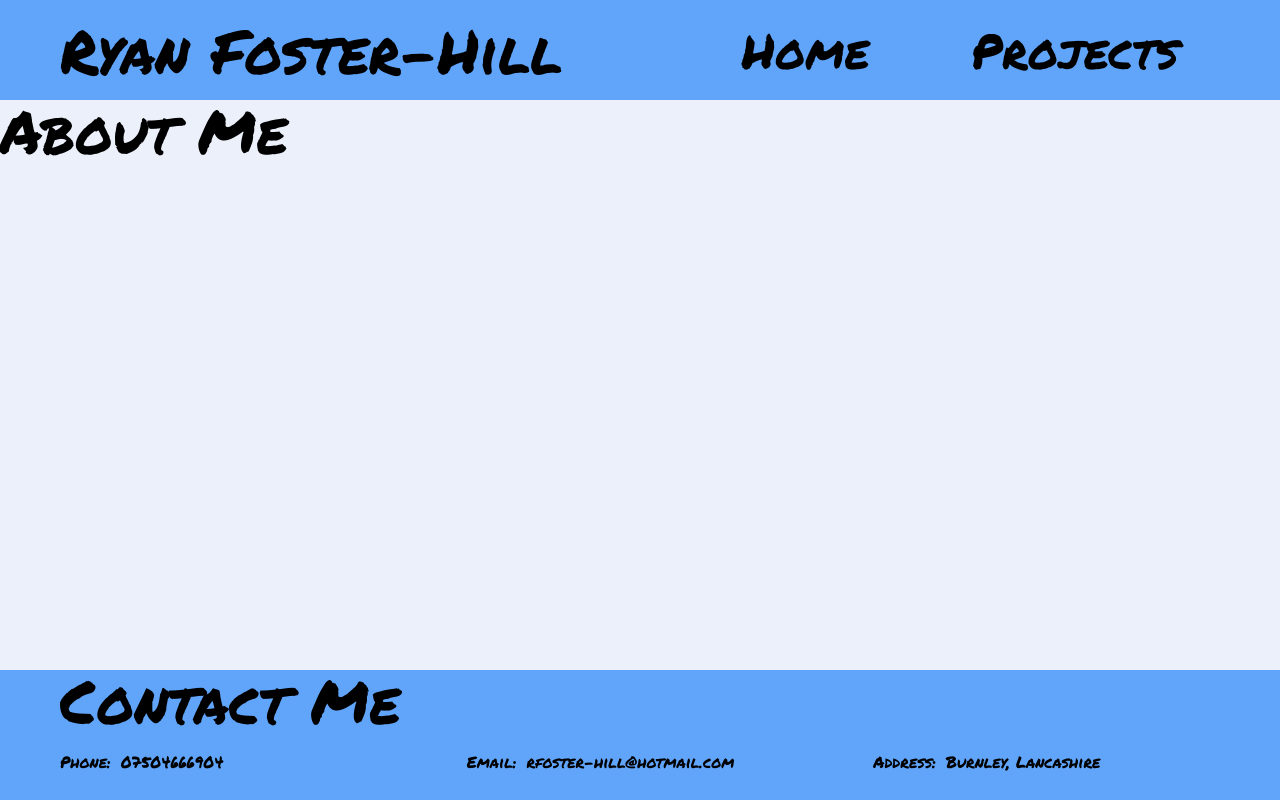
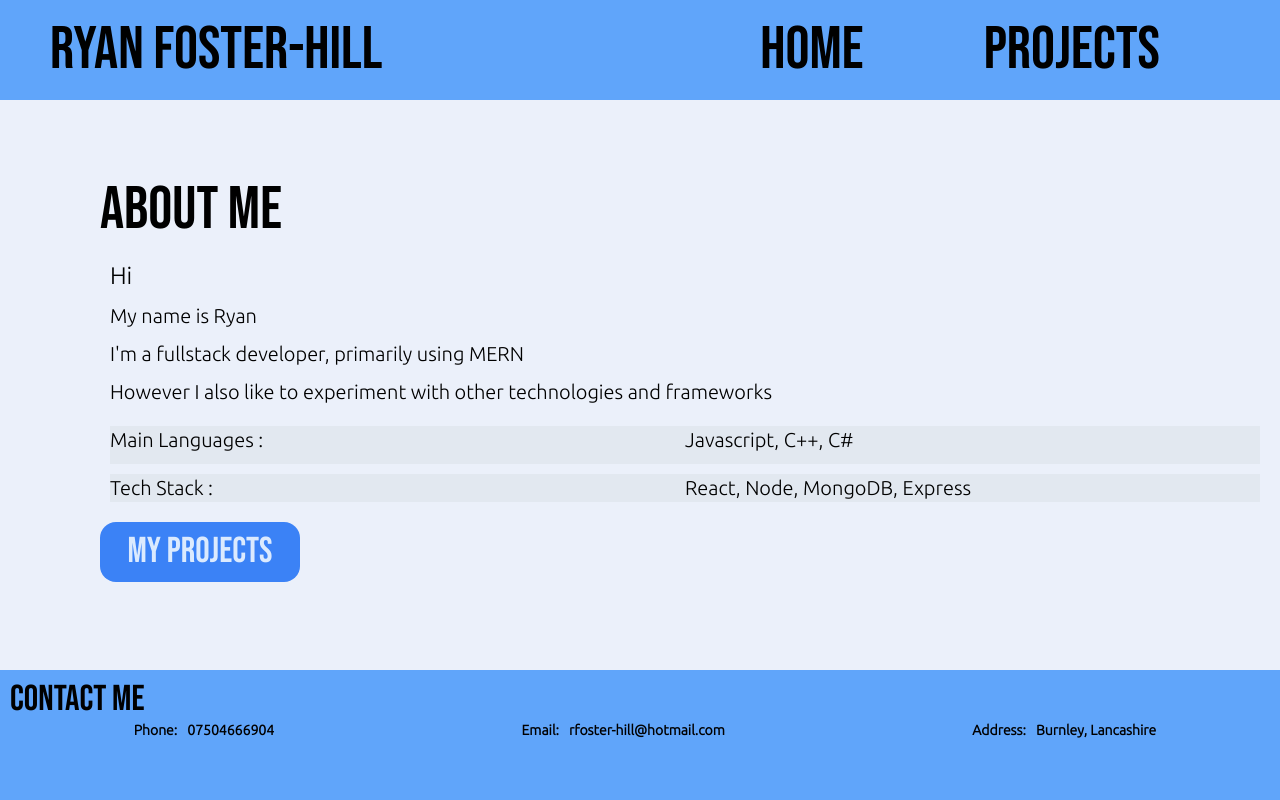
Before and after one commit to RyanRFH/PortfolioNextJS, a Next.js app: page / in a window 1280 px wide. Built offline with nearby package versions, Linux system fonts and the light colour scheme.

Commit message:
home page done

```diff
--- a/src/app/components/Footer.jsx
+++ b/src/app/components/Footer.jsx
@@ -4,21 +4,21 @@ import React from 'react';
 const Navbar = () => {
     return (
         <div className='bg-blue-400 h-[130px] mt-auto'>
-            <h1 className='text-6xl ml-[60px]'>Contact Me</h1>
-            <div className='grid grid-cols-3 ml-[60px] mt-[20px]'>
+            <h1 className='text-4xl ml-[10px] font-bebas mt-[10px]'>Contact Me</h1>
+            <div className='flex justify-around font-ubuntu font-bold text-sm flex-col lg:flex-row ml-[10px]'>
                 <div className='flex'>
                     <p className='mr-[10px]'>Phone:</p>
-                    <a href='tel:07504666904' className='hover:text-white'>07504666904</a>
+                    <a href='tel:07504666904' className='hover:text-blue-200'>07504666904</a>
                 </div>
                 <div className='flex'>
                 <p className='mr-[10px]'>Email:</p>
-                    <a href='mailto:rfoster-hill@hotmail.com' className='hover:text-white'>rfoster-hill@hotmail.com</a>
+                    <a href='mailto:rfoster-hill@hotmail.com' className='hover:text-blue-200'>rfoster-hill@hotmail.com</a>
                 </div>
                 <div className='flex'>
                     <p className='mr-[10px]'>Address:</p>
                     <a target='_blank'
                     href='https://www.google.com/maps/place/Burnley/@53.7916561,-2.3324403,12z/data=!3m1!4b1!4m6!3m5!1s0x487b9042f0923d57:0x4feaa828ce73e4cb!8m2!3d53.7892877!4d-2.2405035!16zL20vMDF0OGd6?entry=ttu'
-                    className='hover:text-white'>
+                    className='hover:text-blue-200'>
                     Burnley, Lancashire
                     </a>
                 </div>
--- a/src/app/components/Navbar.jsx
+++ b/src/app/components/Navbar.jsx
@@ -3,15 +3,16 @@ import React from 'react';
 
 const Navbar = () => {
     return (
-        <div className='bg-blue-400 grid grid-cols-2 h-[100px]'>
-            <Link href='/' className='flex items-center'>
-                <h1 className='text-6xl ml-[60px]'>Ryan Foster-Hill</h1>
+        <div className='grid grid-cols-2 bg-blue-400 h-[100px] font-bebas w-screen'>
+            <Link href='/' className='flex items-center lg:ml-[40px]'>
+                <h1 className='ml-[10px] lg:text-6xl sm:text-3xl text-3xl'>Ryan Foster-Hill</h1>
             </Link>
 
-            <div className='flex items-center justify-evenly text-5xl'>
-                <Link className='hover:text-white' href='/'>Home</Link>
-                <Link className='hover:text-white' href='/projects'>Projects</Link>
+            <div className='flex items-center justify-evenly text-3xl lg:text-6xl'>
+                <Link className='hover:text-blue-200' href='/'>Home</Link>
+                <Link className='hover:text-blue-200' href='/projects'>Projects</Link>
             </div>
+
         </div>
 
 
--- a/src/app/globals.css
+++ b/src/app/globals.css
@@ -1,4 +1,6 @@
 @import url('https://fonts.googleapis.com/css2?family=Permanent+Marker&display=swap');
+@import url('https://fonts.googleapis.com/css2?family=Ubuntu:wght@300&display=swap');
+@import url('https://fonts.googleapis.com/css2?family=Bebas+Neue&display=swap');
 @tailwind base;
 @tailwind components;
 @tailwind utilities;
--- a/src/app/layout.jsx
+++ b/src/app/layout.jsx
@@ -15,7 +15,7 @@ export const metadata = {
 export default function RootLayout({ children }) {
   return (
     <html lang="en">
-      <body className="font-marker min-h-screen flex flex-col">
+      <body className="min-h-screen w-screen flex flex-col">
         <Navbar />
         {children}
         <Footer />
--- a/src/app/page.jsx
+++ b/src/app/page.jsx
@@ -1,7 +1,29 @@
 export default function Home() {
   return (
-    <div className="">
-      <h1 className="text-6xl">About Me</h1>
+    <div className="mt-[80px] ml-[10px] lg:ml-[100px]">
+      <h1 className="text-6xl font-bebas">About Me</h1>
+      <div className="mt-[20px] ml-[10px] text-xl font-ubuntu mr-[20px]">
+        <p className="text-2xl">Hi</p>
+        <p className="mt-[10px] mb-[10px]">My name is Ryan</p>
+        <p className="mb-[10px]">I'm a fullstack developer, primarily using MERN</p>
+        <p>However I also like to experiment with other technologies and frameworks</p>
+        <div className="mt-[20px]">
+          <div className="grid grid-cols-2 bg-slate-200">
+            <p className="mb-[10px]">Main Languages : </p>
+            <p>Javascript, C++, C#</p>
+          </div>
+
+          <div className="grid grid-cols-2 bg-slate-200 mt-[10px]">
+            <p>Tech Stack :</p>
+            <p>React, Node, MongoDB, Express</p>
+          </div>
+
+        </div>
+      </div>
+      <div className="mb-[60px] hover:text-blue-200 mt-[20px] h-[60px] w-[200px] bg-blue-500 text-4xl font-bebas flex justify-center items-center rounded-2xl text-blue-100">
+        <a href="/projects">My Projects</a>
+      </div>
+
 
     </div>
 
--- a/src/app/projects/page.jsx
+++ b/src/app/projects/page.jsx
@@ -3,6 +3,5 @@ export default function Projects() {
         <div className="bg-gray-400">
             <h1>Projects Page</h1>
         </div>
-
     );
 }
--- a/tailwind.config.js
+++ b/tailwind.config.js
@@ -10,7 +10,9 @@ module.exports = {
 
     },
     fontFamily: {
-      marker: ["Permanent Marker", "cursive"]
+      marker: ["Permanent Marker", "cursive"],
+      ubuntu: ["Ubuntu", "sans-serif"],
+      bebas: ["Bebas Neue", "sans-serif"]
     }
   },
   plugins: [],
```
